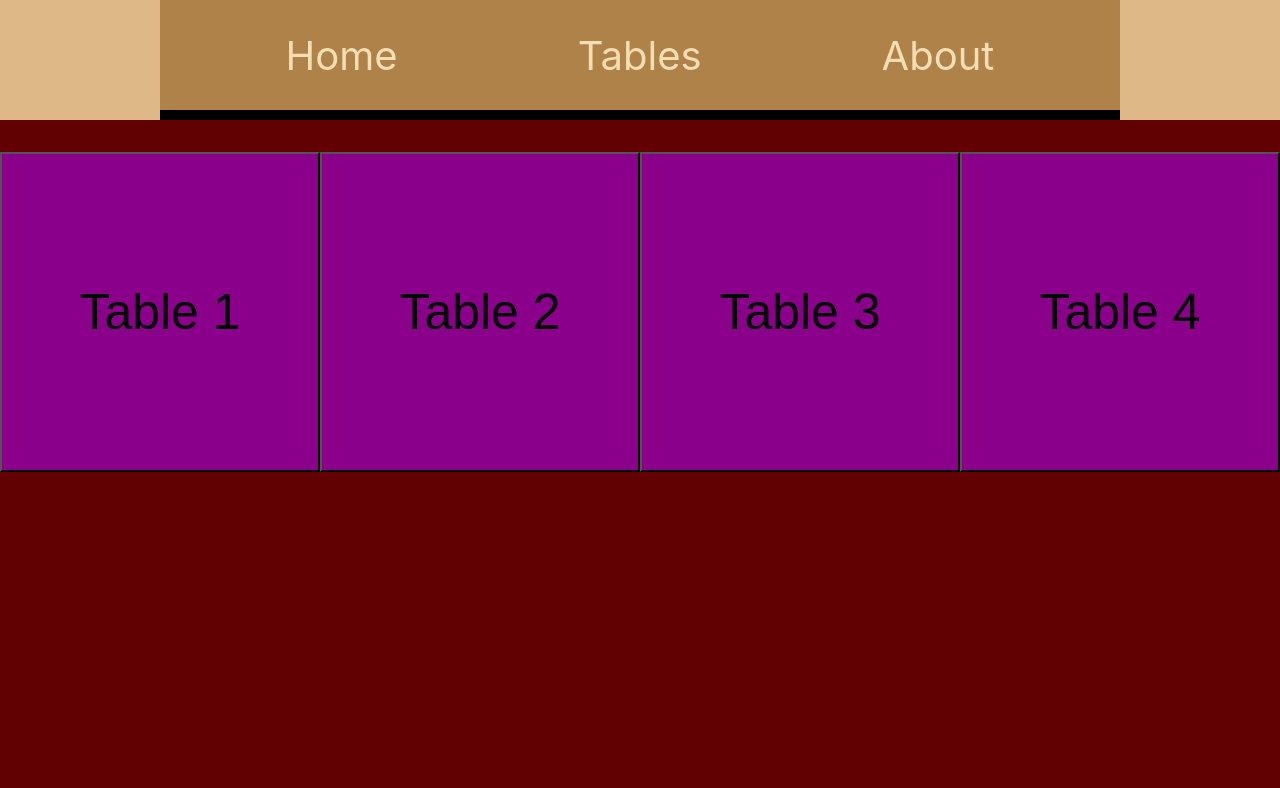
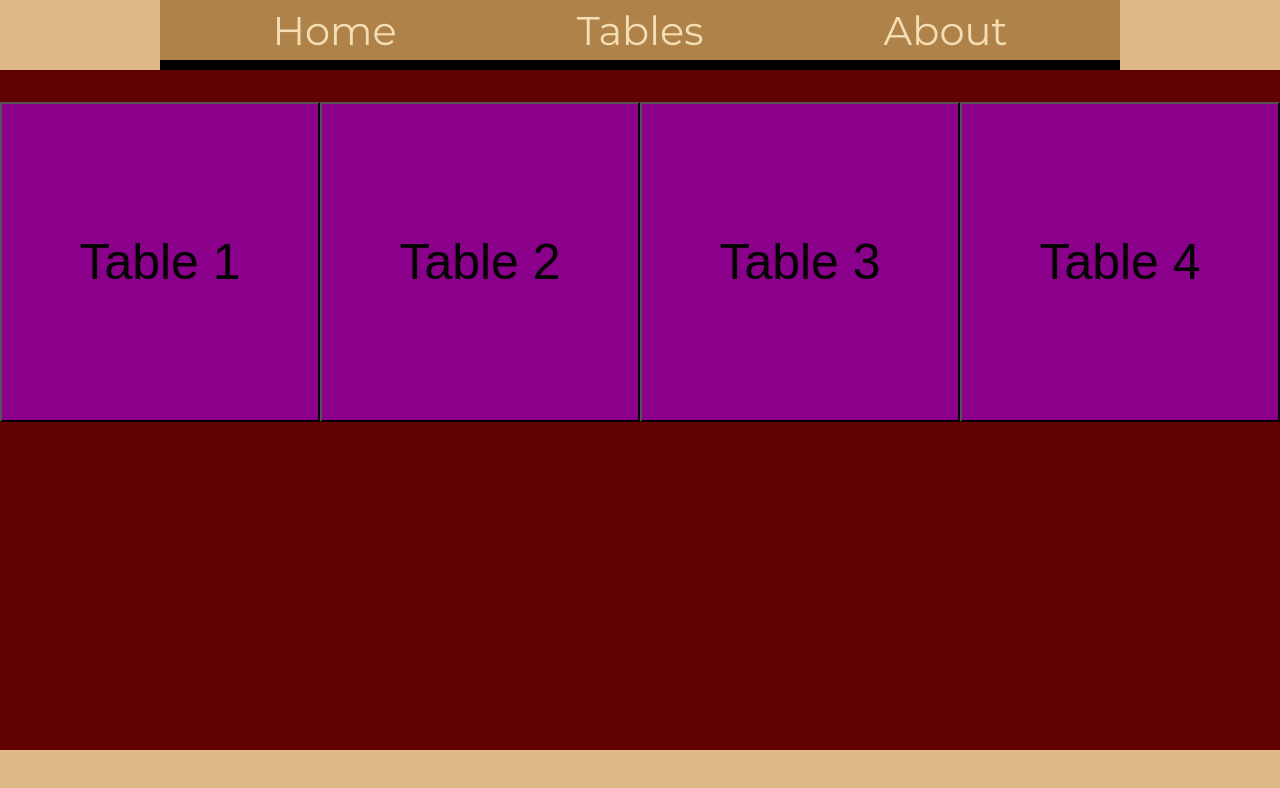
Before and after one commit to leopantsulaia/Restaurant-project, a React (Create React App) app: page / in a window 1280 px wide. Shown: the top 788 px of the page. Built offline with nearby package versions, Linux system fonts and the light colour scheme.

Commit message:
indexes added

```diff
--- a/public/index.html
+++ b/public/index.html
@@ -5,9 +5,14 @@
     <link rel="icon" href="%PUBLIC_URL%/favicon.ico" />
     <meta name="viewport" content="width=device-width, initial-scale=1" />
     <meta name="theme-color" content="#000000" />
-    <meta name="description" content="Web site created using create-react-app" />
+    <meta
+      name="description"
+      content="Web site created using create-react-app" />
     <link rel="apple-touch-icon" href="%PUBLIC_URL%/logo192.png" />
     <link rel="manifest" href="%PUBLIC_URL%/manifest.json" />
+    <link
+      href="https://fonts.googleapis.com/css2?family=Montserrat:wght@400;700&display=swap"
+      rel="stylesheet" />
     <title>The Bestaurant</title>
   </head>
   <body>
--- a/src/index.css
+++ b/src/index.css
@@ -1,14 +1,29 @@
+*{
+  box-sizing: border-box;
+  margin: 0;
+  padding: 0;
+
+}
+
 body {
   margin: 0;
-  font-family: -apple-system, BlinkMacSystemFont, 'Segoe UI', 'Roboto', 'Oxygen',
-    'Ubuntu', 'Cantarell', 'Fira Sans', 'Droid Sans', 'Helvetica Neue',
-    sans-serif;
+  font-family: "Montserrat", sans-serif;
   -webkit-font-smoothing: antialiased;
   -moz-osx-font-smoothing: grayscale;
   background-color: burlywood;
+  animation: bgmove 12s ease-in-out infinite alternate;
 }
 
 code {
-  font-family: source-code-pro, Menlo, Monaco, Consolas, 'Courier New',
+  font-family: source-code-pro, Menlo, Monaco, Consolas, "Courier New",
     monospace;
 }
+
+@keyframes bgmove {
+  0% {
+    background-position: 0% 50%;
+  }
+  100% {
+    background-position: 100% 50%;
+  }
+}
```
